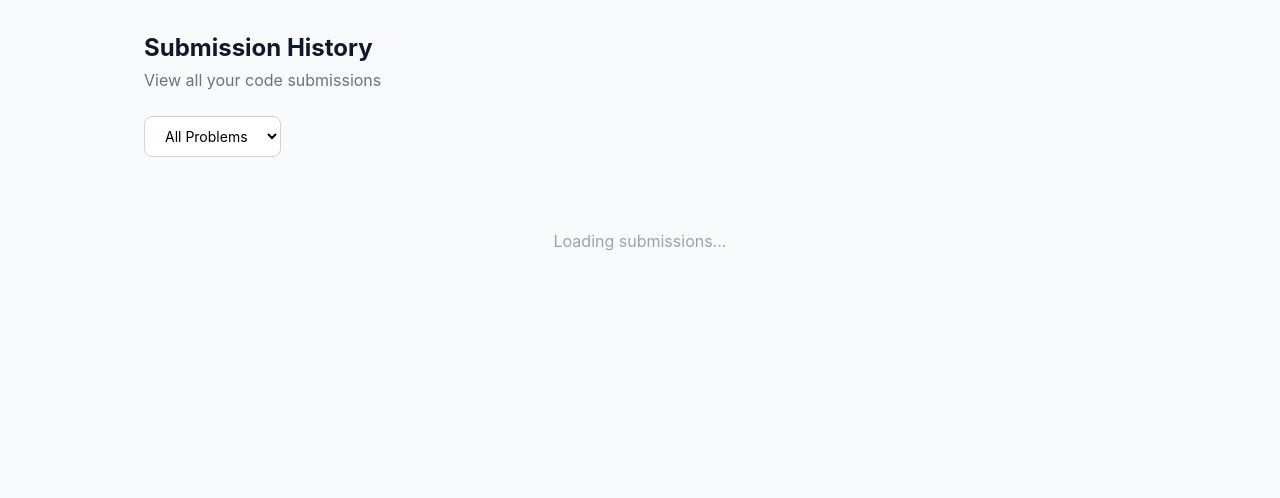
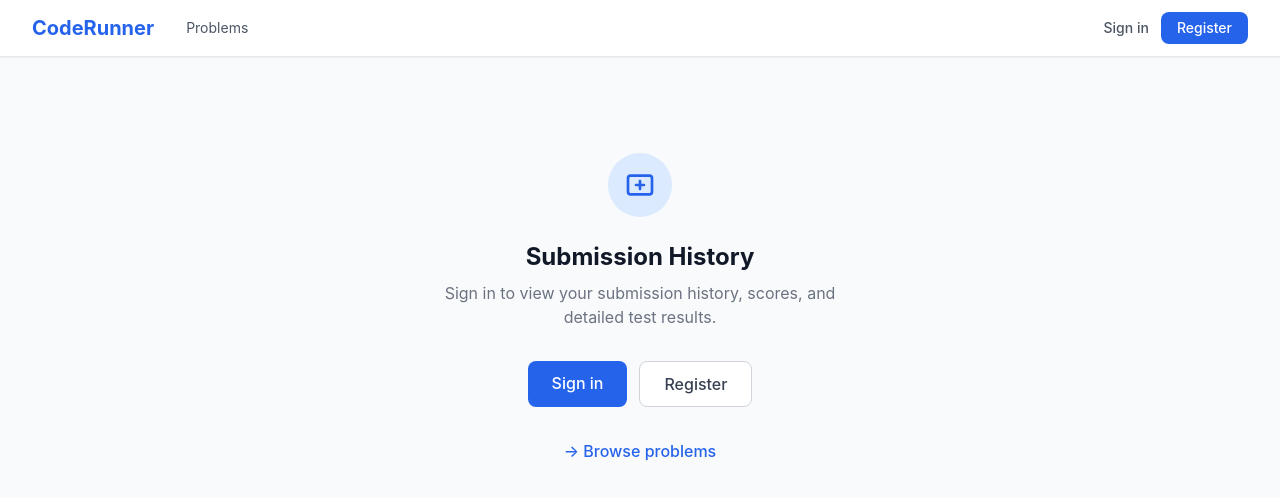
Before and after one commit to KylinZERO/coderunner-next, a Next.js app: page /submissions in a window 1280 px wide. Before the commit this address had no page. Shown: the top 498 px of the page. Built offline with nearby package versions, Linux system fonts and the light colour scheme.

Commit message:
feat: add guest mode - allow browsing without login

```diff
--- a/src/app/api/problems/[id]/route.ts
+++ b/src/app/api/problems/[id]/route.ts
@@ -1,16 +1,10 @@
 import { NextRequest, NextResponse } from 'next/server'
 import { prisma } from '@/lib/prisma'
-import { getAuthFromRequest } from '@/lib/auth'
 
 export async function GET(
   request: NextRequest,
   { params }: { params: { id: string } }
 ) {
-  const auth = getAuthFromRequest(request)
-  if (!auth) {
-    return NextResponse.json({ error: 'Unauthorized' }, { status: 401 })
-  }
-
   try {
     const id = parseInt(params.id)
     if (isNaN(id)) {
--- a/src/app/api/problems/route.ts
+++ b/src/app/api/problems/route.ts
@@ -1,13 +1,7 @@
 import { NextRequest, NextResponse } from 'next/server'
 import { prisma } from '@/lib/prisma'
-import { getAuthFromRequest } from '@/lib/auth'
 
 export async function GET(request: NextRequest) {
-  const auth = getAuthFromRequest(request)
-  if (!auth) {
-    return NextResponse.json({ error: 'Unauthorized' }, { status: 401 })
-  }
-
   try {
     const problems = await prisma.problem.findMany({
       where: { isPublished: true },
--- a/src/app/dashboard/page.tsx
+++ b/src/app/dashboard/page.tsx
@@ -26,17 +26,59 @@
   availableProblems: { id: number; title: string }[]
 }
 
+function GuestDashboard() {
+  return (
+    <div>
+      <Navbar />
+      <main className="max-w-5xl mx-auto px-4 py-8">
+        <div className="text-center py-16">
+          <div className="w-16 h-16 bg-blue-100 rounded-full flex items-center justify-center mx-auto mb-6">
+            <svg className="w-8 h-8 text-blue-600" fill="none" viewBox="0 0 24 24" stroke="currentColor" strokeWidth={2}>
+              <path strokeLinecap="round" strokeLinejoin="round" d="M16 7a4 4 0 11-8 0 4 4 0 018 0zM12 14a7 7 0 00-7 7h14a7 7 0 00-7-7z" />
+            </svg>
+          </div>
+          <h1 className="text-2xl font-bold text-gray-900 mb-2">Welcome to CodeRunner</h1>
+          <p className="text-gray-500 mb-8 max-w-md mx-auto">
+            Sign in to track your progress, view submissions, and access your personalized dashboard.
+          </p>
+          <div className="flex gap-3 justify-center">
+            <Link
+              href="/login"
+              className="bg-blue-600 hover:bg-blue-700 text-white font-medium px-6 py-2.5 rounded-lg transition"
+            >
+              Sign in
+            </Link>
+            <Link
+              href="/register"
+              className="bg-white border border-gray-300 hover:bg-gray-50 text-gray-700 font-medium px-6 py-2.5 rounded-lg transition"
+            >
+              Register
+            </Link>
+          </div>
+          <div className="mt-8">
+            <Link href="/problems" className="text-blue-600 hover:text-blue-700 font-medium">
+              → Browse problems
+            </Link>
+          </div>
+        </div>
+      </main>
+    </div>
+  )
+}
+
 export default function DashboardPage() {
   const router = useRouter()
   const [data, setData] = useState<DashboardData | null>(null)
   const [userName, setUserName] = useState('')
   const [loading, setLoading] = useState(true)
   const [error, setError] = useState('')
+  const [isGuest, setIsGuest] = useState(false)
 
   useEffect(() => {
     const token = localStorage.getItem('token')
     if (!token) {
-      router.push('/login')
+      setIsGuest(true)
+      setLoading(false)
       return
     }
 
@@ -62,6 +104,8 @@
     }
     load()
   }, [router])
+
+  if (isGuest) return <GuestDashboard />
 
   if (loading) {
     return (
--- a/src/app/problems/[id]/page.tsx
+++ b/src/app/problems/[id]/page.tsx
@@ -51,14 +51,10 @@
 
   useEffect(() => {
     const token = localStorage.getItem('token')
-    if (!token) {
-      router.push('/login')
-      return
-    }
+    const headers: Record<string, string> = {}
+    if (token) headers['Authorization'] = `Bearer ${token}`
 
-    fetch(`/api/problems/${params.id}`, {
-      headers: { Authorization: `Bearer ${token}` },
-    })
+    fetch(`/api/problems/${params.id}`, { headers })
       .then(res => {
         if (!res.ok) throw new Error('Failed to load problem')
         return res.json()
@@ -69,7 +65,7 @@
       })
       .catch(err => setError(err.message))
       .finally(() => setLoading(false))
-  }, [params.id, router])
+  }, [params.id])
 
   // Warn before leaving with unsaved code
   useEffect(() => {
@@ -86,9 +82,18 @@
     setHasUnsaved(true)
   }, [])
 
+  function requireAuth() {
+    const token = localStorage.getItem('token')
+    if (!token) {
+      router.push(`/login?redirect=/problems/${params.id}`)
+      return false
+    }
+    return true
+  }
+
   async function handleRun() {
+    if (!requireAuth()) return
     const token = localStorage.getItem('token')
-    if (!token) return
 
     setRunning(true)
     setResults([])
@@ -115,8 +120,8 @@
   }
 
   async function handleSubmit() {
+    if (!requireAuth()) return
     const token = localStorage.getItem('token')
-    if (!token) return
 
     setSubmitting(true)
     setResults([])
@@ -171,6 +176,7 @@
   if (!problem) return null
 
   const passedTests = results.filter(r => r.passed).length
+  const isGuest = !localStorage.getItem('token')
 
   return (
     <div>
@@ -206,7 +212,6 @@
               </div>
             </div>
 
-            {/* Sample Test Cases */}
             {problem.testCases.length > 0 && (
               <div className="bg-white rounded-xl border border-gray-200 p-6">
                 <h2 className="text-lg font-semibold text-gray-900 mb-3">Sample Test Cases</h2>
@@ -234,7 +239,6 @@
               </div>
             )}
 
-            {/* Tips */}
             <div className="bg-blue-50 rounded-xl border border-blue-200 p-4 text-sm text-blue-700">
               <strong>Tips:</strong> Use <strong>Run</strong> to test your code against sample test cases.
               Use <strong>Submit</strong> to officially submit and receive your score including hidden tests.
@@ -249,6 +253,29 @@
               language={problem.language}
             />
 
+            {isGuest ? (
+              <div className="bg-amber-50 border border-amber-200 rounded-xl p-5 text-center">
+                <p className="text-amber-800 font-medium mb-2">Sign in to run and submit code</p>
+                <p className="text-amber-700 text-sm mb-4">
+                  You can view the problem description and test cases, but running code and submitting requires an account.
+                </p>
+                <div className="flex gap-3 justify-center">
+                  <button
+                    onClick={() => router.push(`/login?redirect=/problems/${params.id}`)}
+                    className="bg-blue-600 hover:bg-blue-700 text-white font-medium px-5 py-2 rounded-lg text-sm transition"
+                  >
+                    Sign in
+                  </button>
+                  <button
+                    onClick={() => router.push(`/register?redirect=/problems/${params.id}`)}
+                    className="bg-white border border-gray-300 hover:bg-gray-50 text-gray-700 font-medium px-5 py-2 rounded-lg text-sm transition"
+                  >
+                    Register
+                  </button>
+                </div>
+              </div>
+            ) : (
+              <>
                 <div className="flex gap-3">
                   <button
                     onClick={handleRun}
@@ -265,6 +292,8 @@
                     {submitting ? 'Submitting...' : '↑ Submit'}
                   </button>
                 </div>
+              </>
+            )}
 
             {error && (
               <div className="bg-red-50 text-red-600 px-4 py-2.5 rounded-lg text-sm">
--- a/src/app/problems/page.tsx
+++ b/src/app/problems/page.tsx
@@ -25,14 +25,10 @@
 
   useEffect(() => {
     const token = localStorage.getItem('token')
-    if (!token) {
-      router.push('/login')
-      return
-    }
+    const headers: Record<string, string> = {}
+    if (token) headers['Authorization'] = `Bearer ${token}`
 
-    fetch('/api/problems', {
-      headers: { Authorization: `Bearer ${token}` },
-    })
+    fetch('/api/problems', { headers })
       .then(res => {
         if (!res.ok) throw new Error('Failed to load')
         return res.json()
@@ -44,7 +40,7 @@
         setError(err.message)
       })
       .finally(() => setLoading(false))
-  }, [router])
+  }, [])
 
   const filteredProblems = useMemo(() => {
     return problems.filter(p => {
@@ -70,7 +66,6 @@
 
         {/* Search & Filter Bar */}
         <div className="flex flex-col sm:flex-row gap-3 mb-6">
-          {/* Search */}
           <div className="relative flex-1">
             <svg className="absolute left-3 top-1/2 -translate-y-1/2 w-4 h-4 text-gray-400" fill="none" viewBox="0 0 24 24" stroke="currentColor" strokeWidth={2}>
               <path strokeLinecap="round" strokeLinejoin="round" d="M21 21l-6-6m2-5a7 7 0 11-14 0 7 7 0 0114 0z" />
@@ -84,7 +79,6 @@
             />
           </div>
 
-          {/* Difficulty Filter */}
           <select
             value={difficultyFilter}
             onChange={e => setDifficultyFilter(e.target.value)}
@@ -96,7 +90,6 @@
             <option value="HARD">Hard</option>
           </select>
 
-          {/* Language Filter */}
           <select
             value={languageFilter}
             onChange={e => setLanguageFilter(e.target.value)}
--- a/src/app/submissions/[id]/page.tsx
+++ b/src/app/submissions/[id]/page.tsx
@@ -2,6 +2,7 @@
 
 import { useState, useEffect } from 'react'
 import { useRouter } from 'next/navigation'
+import Link from 'next/link'
 import Navbar from '@/components/Navbar'
 import TestResults from '@/components/TestResults'
 
@@ -18,16 +19,47 @@
   testResults: any[]
 }
 
+function GuestSubmissionDetail() {
+  return (
+    <div>
+      <Navbar />
+      <main className="max-w-4xl mx-auto px-4 py-8">
+        <div className="text-center py-16">
+          <div className="w-16 h-16 bg-blue-100 rounded-full flex items-center justify-center mx-auto mb-6">
+            <svg className="w-8 h-8 text-blue-600" fill="none" viewBox="0 0 24 24" stroke="currentColor" strokeWidth={2}>
+              <path strokeLinecap="round" strokeLinejoin="round" d="M9 12h6m-3-3v6m-7 4h14a2 2 0 002-2V7a2 2 0 00-2-2H5a2 2 0 00-2 2v10a2 2 0 002 2z" />
+            </svg>
+          </div>
+          <h1 className="text-2xl font-bold text-gray-900 mb-2">Submission Details</h1>
+          <p className="text-gray-500 mb-8 max-w-md mx-auto">
+            Sign in to view your submission details, code, and test results.
+          </p>
+          <div className="flex gap-3 justify-center">
+            <Link
+              href="/login"
+              className="bg-blue-600 hover:bg-blue-700 text-white font-medium px-6 py-2.5 rounded-lg transition"
+            >
+              Sign in
+            </Link>
+          </div>
+        </div>
+      </main>
+    </div>
+  )
+}
+
 export default function SubmissionDetailPage({ params }: { params: { id: string } }) {
   const router = useRouter()
   const [submission, setSubmission] = useState<SubmissionData | null>(null)
   const [loading, setLoading] = useState(true)
   const [error, setError] = useState('')
+  const [isGuest, setIsGuest] = useState(false)
 
   useEffect(() => {
     const token = localStorage.getItem('token')
     if (!token) {
-      router.push('/login')
+      setIsGuest(true)
+      setLoading(false)
       return
     }
 
@@ -44,6 +76,8 @@
       .catch(err => setError(err.message))
       .finally(() => setLoading(false))
   }, [params.id, router])
+
+  if (isGuest) return <GuestSubmissionDetail />
 
   if (loading) {
     return (
--- a/src/app/submissions/page.tsx
+++ b/src/app/submissions/page.tsx
@@ -2,6 +2,7 @@
 
 import { useState, useEffect } from 'react'
 import { useRouter } from 'next/navigation'
+import Link from 'next/link'
 import Navbar from '@/components/Navbar'
 
 interface SubmissionItem {
@@ -21,6 +22,46 @@
   totalPages: number
 }
 
+function GuestSubmissions() {
+  return (
+    <div>
+      <Navbar />
+      <main className="max-w-5xl mx-auto px-4 py-8">
+        <div className="text-center py-16">
+          <div className="w-16 h-16 bg-blue-100 rounded-full flex items-center justify-center mx-auto mb-6">
+            <svg className="w-8 h-8 text-blue-600" fill="none" viewBox="0 0 24 24" stroke="currentColor" strokeWidth={2}>
+              <path strokeLinecap="round" strokeLinejoin="round" d="M9 12h6m-3-3v6m-7 4h14a2 2 0 002-2V7a2 2 0 00-2-2H5a2 2 0 00-2 2v10a2 2 0 002 2z" />
+            </svg>
+          </div>
+          <h1 className="text-2xl font-bold text-gray-900 mb-2">Submission History</h1>
+          <p className="text-gray-500 mb-8 max-w-md mx-auto">
+            Sign in to view your submission history, scores, and detailed test results.
+          </p>
+          <div className="flex gap-3 justify-center">
+            <Link
+              href="/login"
+              className="bg-blue-600 hover:bg-blue-700 text-white font-medium px-6 py-2.5 rounded-lg transition"
+            >
+              Sign in
+            </Link>
+            <Link
+              href="/register"
+              className="bg-white border border-gray-300 hover:bg-gray-50 text-gray-700 font-medium px-6 py-2.5 rounded-lg transition"
+            >
+              Register
+            </Link>
+          </div>
+          <div className="mt-8">
+            <Link href="/problems" className="text-blue-600 hover:text-blue-700 font-medium">
+              → Browse problems
+            </Link>
+          </div>
+        </div>
+      </main>
+    </div>
+  )
+}
+
 export default function SubmissionsPage() {
   const router = useRouter()
   const [submissions, setSubmissions] = useState<SubmissionItem[]>([])
@@ -30,6 +71,7 @@
   const [page, setPage] = useState(1)
   const [problemFilter, setProblemFilter] = useState('')
   const [availableProblems, setAvailableProblems] = useState<{ id: number; title: string }[]>([])
+  const [isGuest, setIsGuest] = useState(false)
 
   // Auth check
   const [mounted, setMounted] = useState(false)
@@ -38,10 +80,11 @@
     if (!mounted) return
     const token = localStorage.getItem('token')
     if (!token) {
-      router.push('/login')
+      setIsGuest(true)
+      setLoading(false)
       return
     }
-  }, [mounted, router])
+  }, [mounted])
 
   // Fetch submissions
   useEffect(() => {
@@ -90,6 +133,8 @@
     setPage(newPage)
     window.scrollTo({ top: 0, behavior: 'smooth' })
   }
+
+  if (isGuest) return <GuestSubmissions />
 
   return (
     <div>
@@ -141,7 +186,6 @@
         {!loading && !error && submissions.length > 0 && (
           <>
             <div className="bg-white rounded-xl border border-gray-200 overflow-hidden">
-              {/* Header */}
               <div className="bg-gray-50 px-5 py-3 grid grid-cols-5 gap-4 text-xs font-medium text-gray-500 uppercase tracking-wider">
                 <div className="col-span-2">Problem</div>
                 <div>Score</div>
@@ -149,7 +193,6 @@
                 <div className="text-right">Date</div>
               </div>
 
-              {/* Rows */}
               {submissions.map((sub) => (
                 <div
                   key={sub.id}
@@ -182,7 +225,6 @@
               ))}
             </div>
 
-            {/* Pagination */}
             {pagination && pagination.totalPages > 1 && (
               <div className="flex items-center justify-center gap-2 mt-6">
                 <button
--- a/src/components/Navbar.tsx
+++ b/src/components/Navbar.tsx
@@ -53,11 +53,46 @@
     router.push('/login')
   }
 
-  if (loading || !user) return null
-
   const linkClass = (path: string) =>
     `text-sm ${pathname === path ? 'text-blue-600 font-semibold' : 'text-gray-600 hover:text-blue-600'} transition`
 
+  if (loading) return null
+
+  // Guest nav — shown when not logged in
+  if (!user) {
+    return (
+      <nav className="bg-white shadow-sm border-b border-gray-200">
+        <div className="max-w-7xl mx-auto px-4 sm:px-6 lg:px-8">
+          <div className="flex justify-between h-14 items-center">
+            <div className="flex items-center gap-8">
+              <Link href="/problems" className="text-xl font-bold text-blue-600">
+                CodeRunner
+              </Link>
+              <div className="hidden sm:flex items-center gap-6">
+                <Link href="/problems" className={linkClass('/problems')}>Problems</Link>
+              </div>
+            </div>
+            <div className="flex items-center gap-3">
+              <Link
+                href="/login"
+                className="text-sm text-gray-600 hover:text-blue-600 transition font-medium"
+              >
+                Sign in
+              </Link>
+              <Link
+                href="/register"
+                className="text-sm bg-blue-600 hover:bg-blue-700 text-white px-4 py-1.5 rounded-lg transition font-medium"
+              >
+                Register
+              </Link>
+            </div>
+          </div>
+        </div>
+      </nav>
+    )
+  }
+
+  // Logged-in nav
   return (
     <nav className="bg-white shadow-sm border-b border-gray-200">
       <div className="max-w-7xl mx-auto px-4 sm:px-6 lg:px-8">
```
Also changed, not shown: src/middleware.ts (+1 -24 lines). Lines whose indentation alone changed are shown as unchanged.
